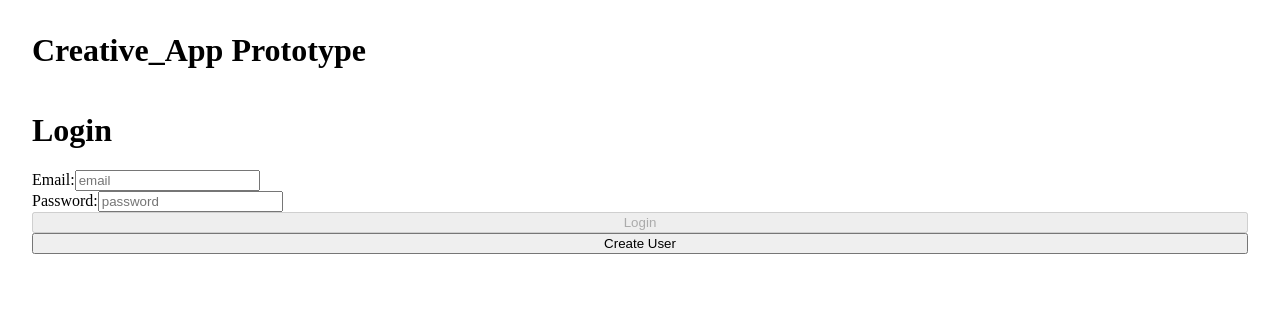
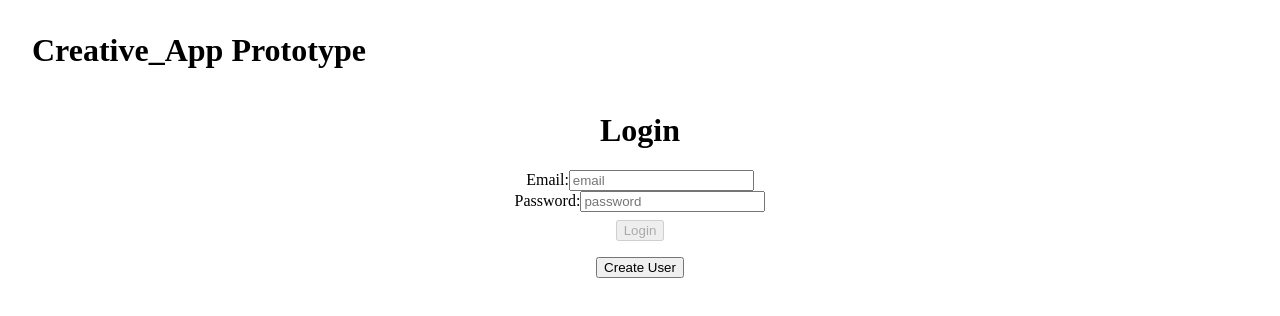
Before and after one commit to rabdulr/creative_app, a React app: page / in a window 1280 px wide. Shown: the top 316 px of the page. Built offline with nearby package versions, Linux system fonts and the light colour scheme.

Commit message:
login verification

```diff
--- a/app.js
+++ b/app.js
@@ -35,7 +35,7 @@ app.use((req, res, next) => {
         .catch((ex) => {
             const error = Error('Not Authorized');
             error.status = 401;
-            next(error);
+            return next(error);
         });
 });
 
@@ -48,6 +48,7 @@ app.post('/api/auth', (req, res, next) => {
             console.log('Error from db.authenticate: ', test_err);
             const error = Error('Not Authorized');
             error.status = 401;
+            res.send(error).status(401);
             next(error)
         })
 })
--- a/assets/styles.css
+++ b/assets/styles.css
@@ -5,4 +5,9 @@ body {
 #user-login, #create-user {
     display: flex;
     flex-direction: column;
+    align-items: center;
 }
+
+#user-login > button, #create-user > button {
+    margin: .5rem 20% .5rem 20%;
+}
--- a/src/App.js
+++ b/src/App.js
@@ -51,7 +51,11 @@ const App = () => {
     };
 
     const sendLogin = async(credentials) => {
+        setError('')
         const token = (await axios.post('/api/auth', credentials)).data.token;
+        if (!token){
+            setError('Invalid email or password')
+        }
         window.localStorage.setItem('token', token);
         exchangeTokenForAuth();
     };
--- a/src/Login.js
+++ b/src/Login.js
@@ -13,7 +13,7 @@ const Login = ({ login, createUser }) => {
 
     const createCred = () => {
         const credentials = { email, password };
-        login(credentials);
+        login(credentials)
         setEmail('');
         setPassword('');
     }
```
